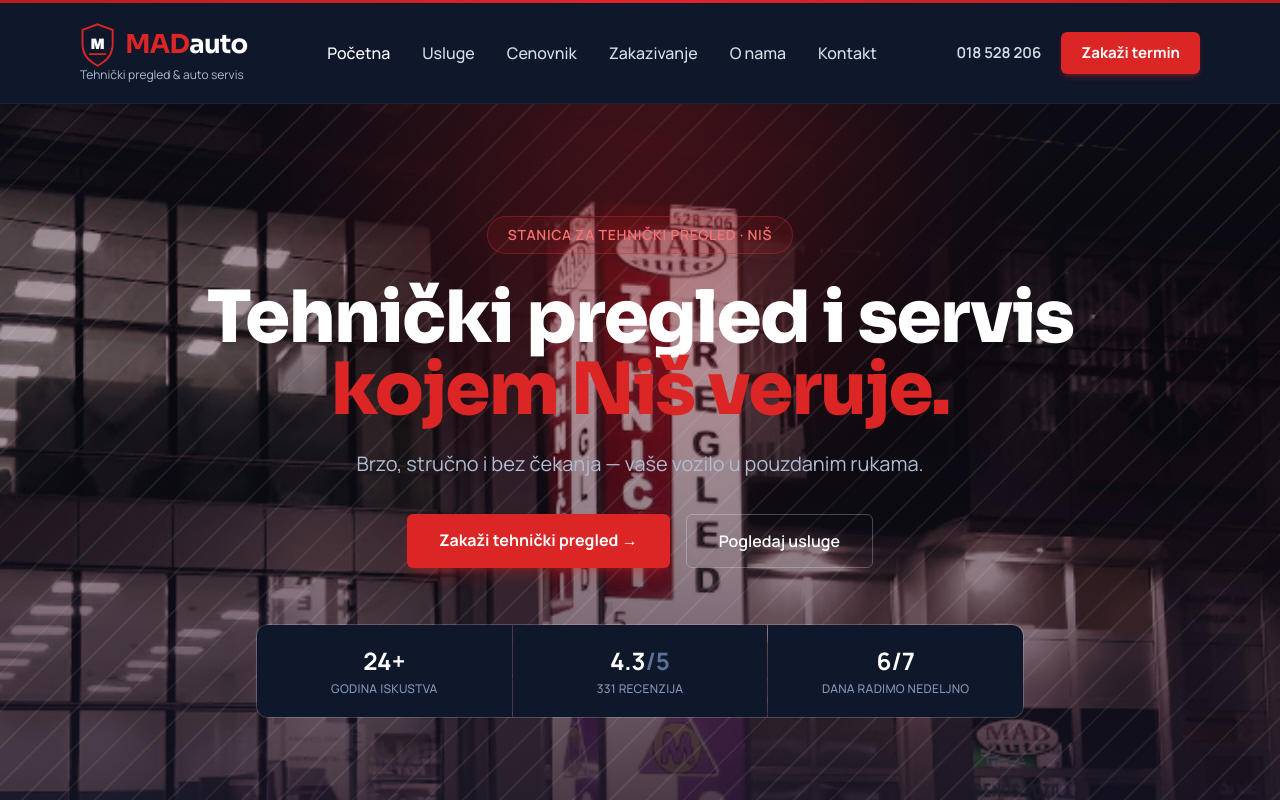
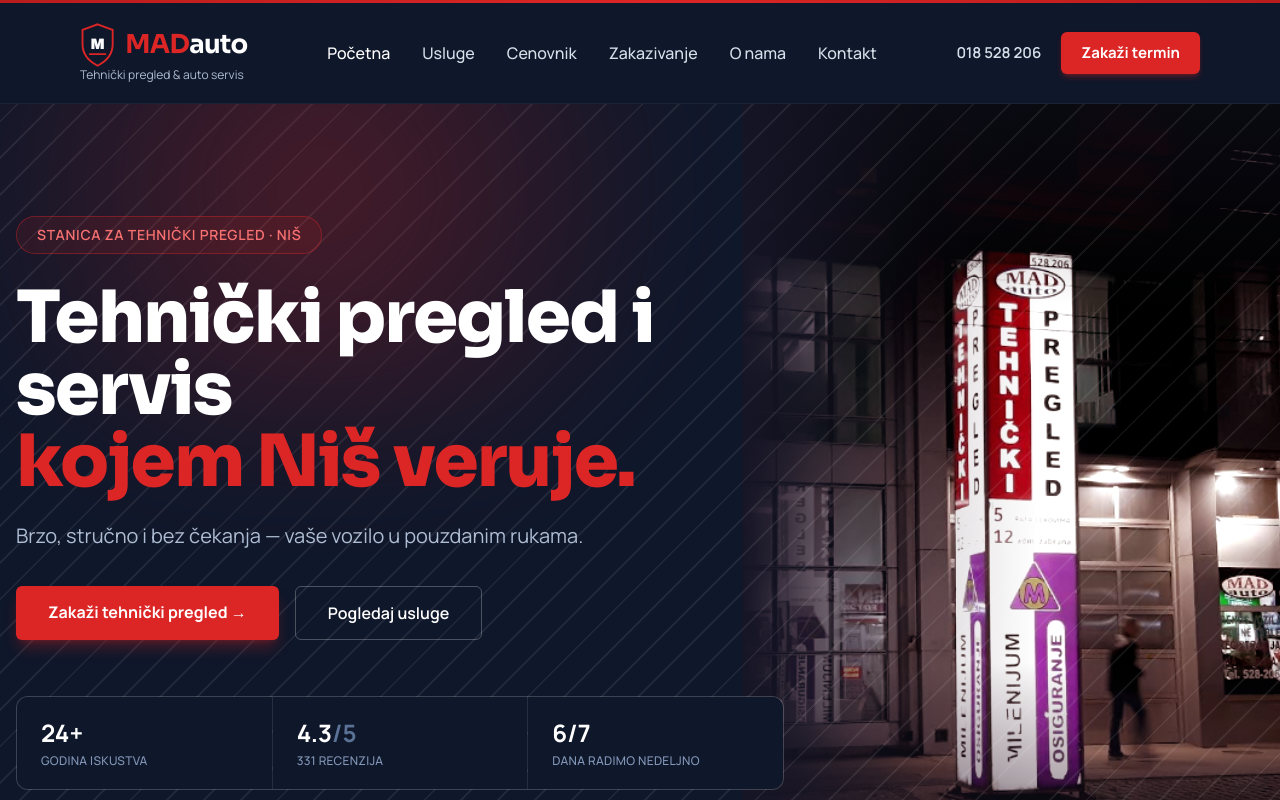
Before and after one commit to KineticAgency/madauto-website, a Next.js app: page / in a window 1280 px wide. Shown: the top 800 px of the page. Built offline with nearby package versions, Linux system fonts and the light colour scheme.

Commit message:
Slika pomerena na desnu stranu hero-a, recenzije premestene ispod naslova

```diff
--- a/src/app/page.tsx
+++ b/src/app/page.tsx
@@ -7,27 +7,37 @@
   return (
     <div>
       <section className="relative overflow-hidden bg-primary-900 py-24 text-white sm:py-28">
+        <div className="pointer-events-none absolute inset-y-0 right-0 hidden w-[42%] lg:block">
           <img
             src="/images/fasada-nocu.png"
             alt=""
             aria-hidden="true"
-          className="pointer-events-none absolute inset-0 h-full w-full object-cover"
+            className="h-full w-full object-cover"
             style={{
-            objectPosition: "center 25%",
-            filter: "grayscale(35%) brightness(0.95) contrast(1.1) saturate(1.2)",
+              objectPosition: "center 20%",
+              filter: "grayscale(25%) brightness(1) contrast(1.1) saturate(1.25)",
             }}
           />
           <div
-          className="pointer-events-none absolute inset-0"
+            className="absolute inset-0"
             style={{
               background:
-              "linear-gradient(180deg, rgba(15,23,42,0.55) 0%, rgba(15,23,42,0.4) 35%, rgba(15,23,42,0.55) 65%, rgba(15,23,42,0.85) 100%)",
+                "linear-gradient(90deg, #0f172a 0%, rgba(15,23,42,0.75) 12%, rgba(15,23,42,0.15) 35%, transparent 55%)",
             }}
           />
           <div
-          className="pointer-events-none absolute inset-0"
-          style={{ background: "rgba(220,38,38,0.12)", mixBlendMode: "color" }}
+            className="absolute inset-0"
+            style={{
+              background:
+                "linear-gradient(180deg, rgba(15,23,42,0.45) 0%, transparent 25%, transparent 70%, rgba(15,23,42,0.75) 100%)",
+            }}
           />
+          <div
+            className="absolute inset-0"
+            style={{ background: "rgba(220,38,38,0.1)", mixBlendMode: "color" }}
+          />
+        </div>
+
         <div
           className="pointer-events-none absolute inset-0 opacity-[0.07]"
           style={{
@@ -36,26 +46,26 @@
           }}
         />
         <div
-          className="pointer-events-none absolute left-1/2 top-0 h-[520px] w-[900px] -translate-x-1/2 -translate-y-1/3 rounded-full opacity-30 blur-3xl"
+          className="pointer-events-none absolute left-1/4 top-0 h-[520px] w-[900px] -translate-x-1/2 -translate-y-1/3 rounded-full opacity-30 blur-3xl"
           style={{ background: "radial-gradient(circle, #dc2626 0%, transparent 70%)" }}
         />
 
-        <div className="relative mx-auto max-w-6xl px-4 text-center">
+        <div className="relative mx-auto max-w-6xl px-4 text-center lg:max-w-none lg:pr-[38%] lg:text-left">
           <span className="inline-flex items-center gap-2 rounded-full border border-accent-500/40 bg-accent-500/10 px-5 py-2 text-sm font-semibold uppercase tracking-wider text-accent-400">
             Stanica za tehnički pregled · Niš
           </span>
 
-          <h1 className="mx-auto mt-7 max-w-4xl text-6xl font-black leading-[1.03] tracking-tight sm:text-7xl">
+          <h1 className="mx-auto mt-7 max-w-4xl text-6xl font-black leading-[1.03] tracking-tight sm:text-7xl lg:mx-0">
             Tehnički pregled i servis
             <br />
             <span className="text-accent-500">kojem Niš veruje.</span>
           </h1>
 
-          <p className="mx-auto mt-6 max-w-2xl text-xl text-primary-200">
+          <p className="mx-auto mt-6 max-w-2xl text-xl text-primary-200 lg:mx-0">
             Brzo, stručno i bez čekanja — vaše vozilo u pouzdanim rukama.
           </p>
 
-          <div className="mt-9 flex flex-wrap justify-center gap-4">
+          <div className="mt-9 flex flex-wrap justify-center gap-4 lg:justify-start">
             <Link
               href="/zakazivanje"
               className="rounded-md bg-accent-500 px-8 py-3.5 text-base font-bold text-white shadow-lg shadow-accent-500/30 transition-all hover:-translate-y-0.5 hover:bg-accent-600 hover:shadow-xl hover:shadow-accent-500/40"
@@ -70,7 +80,7 @@
             </Link>
           </div>
 
-          <div className="mx-auto mt-14 grid max-w-3xl grid-cols-1 gap-px overflow-hidden rounded-xl border border-white/10 bg-white/10 sm:grid-cols-3">
+          <div className="mx-auto mt-14 grid max-w-3xl grid-cols-1 gap-px overflow-hidden rounded-xl border border-white/10 bg-white/10 sm:grid-cols-3 lg:mx-0">
             <div className="bg-primary-900 px-6 py-5">
               <p className="text-2xl font-black text-white">
                 {new Date().getFullYear() - companyInfo.founded}+
@@ -97,6 +107,8 @@
           </div>
         </div>
       </section>
+
+      <Testimonials />
 
       <section className="mx-auto max-w-6xl px-4 py-16">
         <div className="flex flex-wrap items-end justify-between gap-4">
@@ -160,8 +172,6 @@
           </div>
         </div>
       </section>
-
-      <Testimonials />
     </div>
   );
 }
```
Lines whose indentation alone changed are shown as unchanged.
